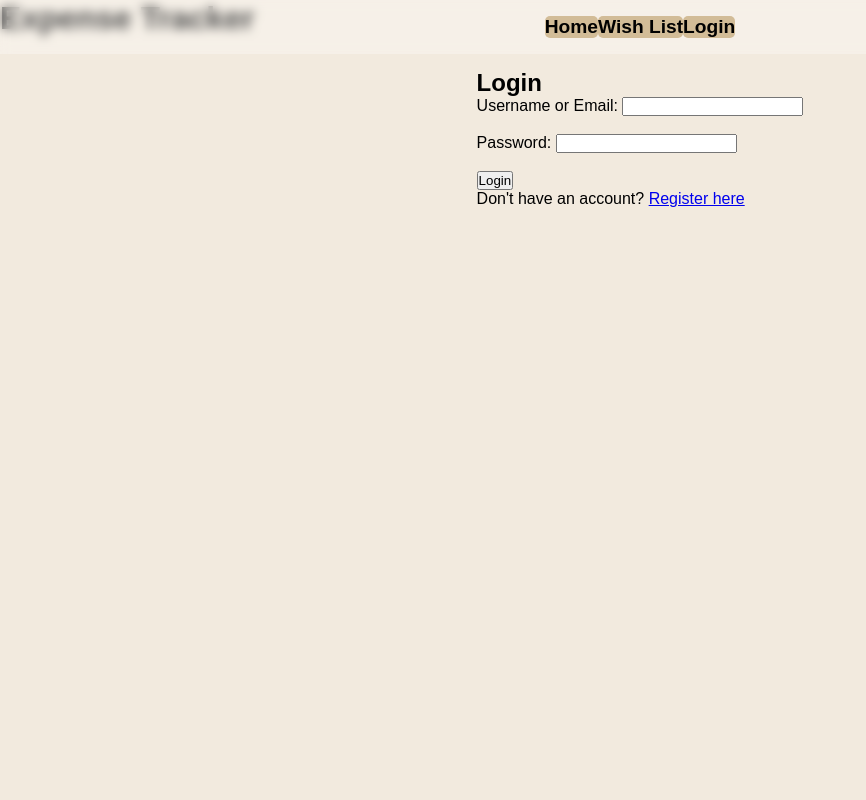
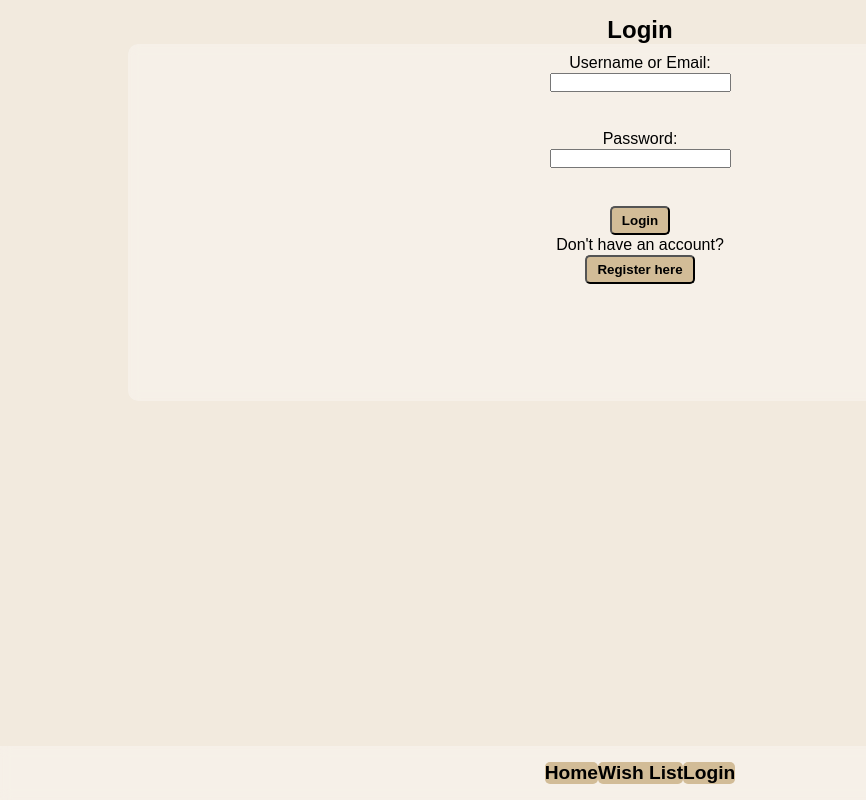
Before and after one commit to maliafecteau/tracking_app, a Flask app: page /login in a window 1280 px wide. Shown: the whole page, without its empty margins (0-866 px from the left). Run offline with Flask 3, Linux system fonts and the light colour scheme.

Commit message:
styling and stuff

```diff
--- a/app_main.py
+++ b/app_main.py
@@ -2,7 +2,18 @@ from flask import Flask, render_template, request, redirect, url_for
 
 app = Flask(__name__)
 
-@app.route('/')
+logged_in = False
+
+if logged_in:
+    @app.route('/')
+    def home():
+        return render_template('home.html')
+else:
+    @app.route('/')
+    def login_redirect():
+        return redirect(url_for('login'))
+
+@app.route('/home')
 def home():
     return render_template('home.html')
 
--- a/static/styles.css
+++ b/static/styles.css
@@ -5,12 +5,15 @@ body {
     font-family: 'Arial', sans-serif;
     color: rgb(0, 0, 0);
     height: 100vh;
+    width: 100vw;
 }
 
 .container {
     margin: auto;
 	display: flex;
 	flex-direction: column;
+    gap: 1rem;
+    align-items: center;
 	justify-content: flex-start;
 	height: 100%;
 	max-height: 100vh;
@@ -23,16 +26,16 @@ main {
     flex-direction: column;
     justify-content: flex-start;;
     align-items: center;
-    padding: 2rem;
+    width: 100%;
+    height: 100%
 }
 
 nav {
     padding: 1rem 2rem;
     display: flex;
-	position: fixed;
 	top: 0;
 	min-width: 100%;
-	align-self: flex-start;
+	align-self: flex-end;
 	align-items: space-around;
 	height: auto;
 	text-align: center;
@@ -52,12 +55,26 @@ nav a {
     border-radius: 5px;
 }
 
-.btn {
+button {
     display: inline-block;
-    padding: 0.5rem 1rem;
+    padding: 5px 10px;
     background-color: rgb(210, 188, 151);
     color: rgb(0, 0, 0);
     text-decoration: none;
     border-radius: 5px;
     font-weight: bold;
 }
+
+form {
+    display: flex;
+    flex-direction: column;
+    align-items: center;
+    gap: 1px;
+    background-color: rgba(255, 255, 255, 0.3);
+    backdrop-filter: blur(5.5px);
+    border-radius: 10px;
+    padding: 10px;
+    width: 80%;
+    min-height: 50%;
+    height: fit-content;
+}
--- a/templates/base.html
+++ b/templates/base.html
@@ -6,18 +6,13 @@
         <script src="{{ url_for('static', filename='script.js') }}">
 </script>
 
-        <title>{% block title %}Expense Tracker{% endblock %}</title>
+        <title>{% block title %}{% endblock %} - Expense Tracker</title>
     </head>
     <body>
         <div class="container">
             <header>
-                <h1>Expense Tracker</h1>
+                <h1>{% block header %}{% endblock %}</h1>
             </header>
-            <nav>
-                <a class="active" href="{{ url_for('home') }}" title="Home">Home</a>
-                <a href="{{ url_for('wishlist') }}" title="Wish List">Wish List</a>
-                <a href="{{ url_for('login') }}" title="Login">Login</a>
-            </nav>
             <main>
                 {% with messages = get_flashed_messages(with_categories=true) %}
                     {% if messages %}
@@ -28,6 +23,11 @@
                 {% endwith %}
                 {% block content %}{% endblock %}
             </main>
+            <nav>
+                <a href="{{ url_for('home') }}" title="Home">Home</a>
+                <a href="{{ url_for('wishlist') }}" title="Wish List">Wish List</a>
+                <a href="{{ url_for('login') }}" title="Login">Login</a>
+            </nav>
         </div>
     </body>
 </html>
--- a/templates/login.html
+++ b/templates/login.html
@@ -3,7 +3,6 @@
 {% block title %}Login{% endblock%}
 
 {% block content %}
-    <div class="form">
     <h2>Login</h2>
     <form method="POST" action="{{ url_for('login') }}">
         <label for="username">Username or Email:</label>
@@ -13,7 +12,7 @@
         <input type="password" id="password" name="password" required>
         <br><br>
         <button type="submit">Login</button>
-            <p>Don't have an account? <a href="{{ url_for('register') }}">Register here</a></p>
+        <p>Don't have an account?</p>
+        <button href="{{ url_for('register') }}">Register here</button>
     </form>
-    </div>
 {% endblock %}
```
Lines whose indentation alone changed are shown as unchanged.
